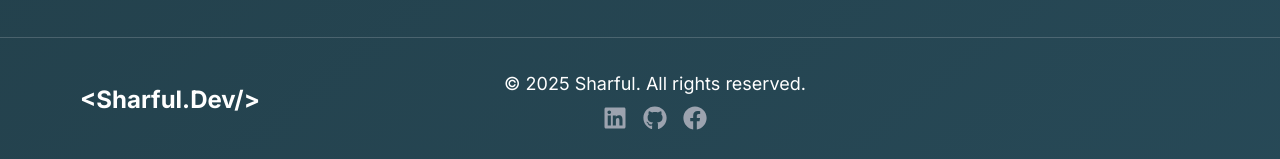
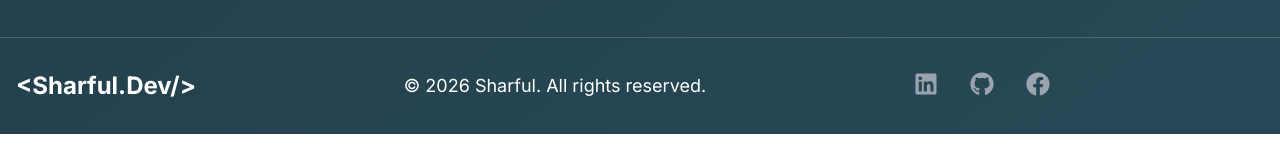
Before and after one commit to ronnie012/sharful.dev, a React (Vite) app: page /project/1 in a window 1280 px wide. Shown: the part 870-1029 px from the top of the page. After the commit the page ends 1004 px from the top, so only its background shows below. Built offline with nearby package versions, Linux system fonts and the light colour scheme.

Commit message:
Fixed issues in Contacts, Footer, and SocialLinks components.

```diff
--- a/src/components/Contact.jsx
+++ b/src/components/Contact.jsx
@@ -1,5 +1,5 @@
 import { motion } from 'framer-motion';
-import { FaEnvelope, FaPhone, FaWhatsapp, FaUser, FaComment, FaPaperPlane } from 'react-icons/fa'; // Import icons
+import { FaEnvelope, FaPhone, FaWhatsapp, FaUser, FaComment, FaPaperPlane, FaLinkedin } from 'react-icons/fa'; // Import icons
 
 export default function Contact() {
   return (
@@ -26,7 +26,7 @@ export default function Contact() {
           whileInView={{ opacity: 1 }}
           transition={{ delay: 0.3, duration: 0.5 }}
         >
-          Feel free to reach out via email or the form below.
+          Feel free to reach out any time of your convenience via Email, WhatsApp, Phone, or the form below.
         </motion.p>
         <div className="border border-gray-700 rounded-xl p-8 grid grid-cols-1 md:grid-cols-2 gap-8"> {/* Main content div with grid */}
           {/* Left Column: Contact Info */}
@@ -40,20 +40,31 @@ export default function Contact() {
               </div>
               <span className="text-gray-300 text-lg mt-2 ml-10">m.sharful.i247@gmail.com</span>
             </div>
+
             <div className="flex flex-col">
               <div className="flex items-center space-x-4">
-                <FaPhone className="text-green-500 text-3xl pt-1" />
+                <FaWhatsapp className="text-blue-500 text-3xl pt-1" />
+                <span className="text-gray-100">WhatsApp:</span>
+              </div>
+              <span className="text-gray-300 text-lg mt-2 ml-10">+880 187 065 0965</span>
+            </div>
+
+            <div className="flex flex-col">
+              <div className="flex items-center space-x-4">
+                <FaPhone className="text-blue-500 text-3xl pt-1" />
                 <span className="text-gray-100">Phone:</span>
               </div>
               <span className="text-gray-300 text-lg mt-2 ml-10">+880 187 065 0965</span>
             </div>
+
             <div className="flex flex-col">
               <div className="flex items-center space-x-4">
-                <FaWhatsapp className="text-green-500 text-3xl pt-1" />
-                <span className="text-gray-100">WhatsApp:</span>
+                <FaLinkedin className="text-blue-500 text-3xl pt-1" />
+                <span className="text-gray-100">LinkedIn:</span>
               </div>
-              <span className="text-gray-300 text-lg mt-2 ml-10">+880 187 065 0965</span>
+              <span className="text-gray-300 text-lg mt-2 ml-10">https://www.linkedin.com/in/md-sharful-islam</span>
             </div>
+
           </div>
 
           {/* Right Column: Contact Form */}
--- a/src/components/Footer.jsx
+++ b/src/components/Footer.jsx
@@ -9,10 +9,10 @@ export default function Footer() {
       whileInView={{ opacity: 1 }}
       transition={{ duration: 0.6 }}
     >
-      <div className="max-w-6xl mx-auto pl-4 pr-4 flex items-center justify-between">
-        <p className="text-2xl font-bold">&lt;Sharful.Dev/&gt;</p>
-        <div className="flex flex-col items-center">
-          <p className="text-lg mb-2">© 2025 Sharful. All rights reserved.</p>
+      <div className="max-w-7xl mx-auto pl-4 pr-4 flex items-center justify-between">
+        <p className="text-2xl font-bold mr-36">&lt;Sharful.Dev/&gt;</p>
+        <div className="flex gap-40 flex-cl items-centr">
+          <p className="text-lg mr-12 mb-0">© 2026 Sharful. All rights reserved.</p>
           <SocialLinks />
         </div>
         <div className="w-[150px]"></div> {/* Placeholder to balance the left title */}
--- a/src/components/SocialLinks.jsx
+++ b/src/components/SocialLinks.jsx
@@ -3,7 +3,7 @@ import { FaFacebook, FaGithub, FaLinkedin, FaTwitter } from 'react-icons/fa';
 
 const SocialLinks = () => {
   return (
-    <div className="flex space-x-4 justify-center">
+    <div className="flex space-x-8 justify-center">
       <a href="https://www.linkedin.com/in/md-sharful-islam/" target="_blank" rel="noopener noreferrer" className="text-gray-400 hover:text-white transition-colors duration-300">
         <FaLinkedin className="text-2xl" />
       </a>
```
